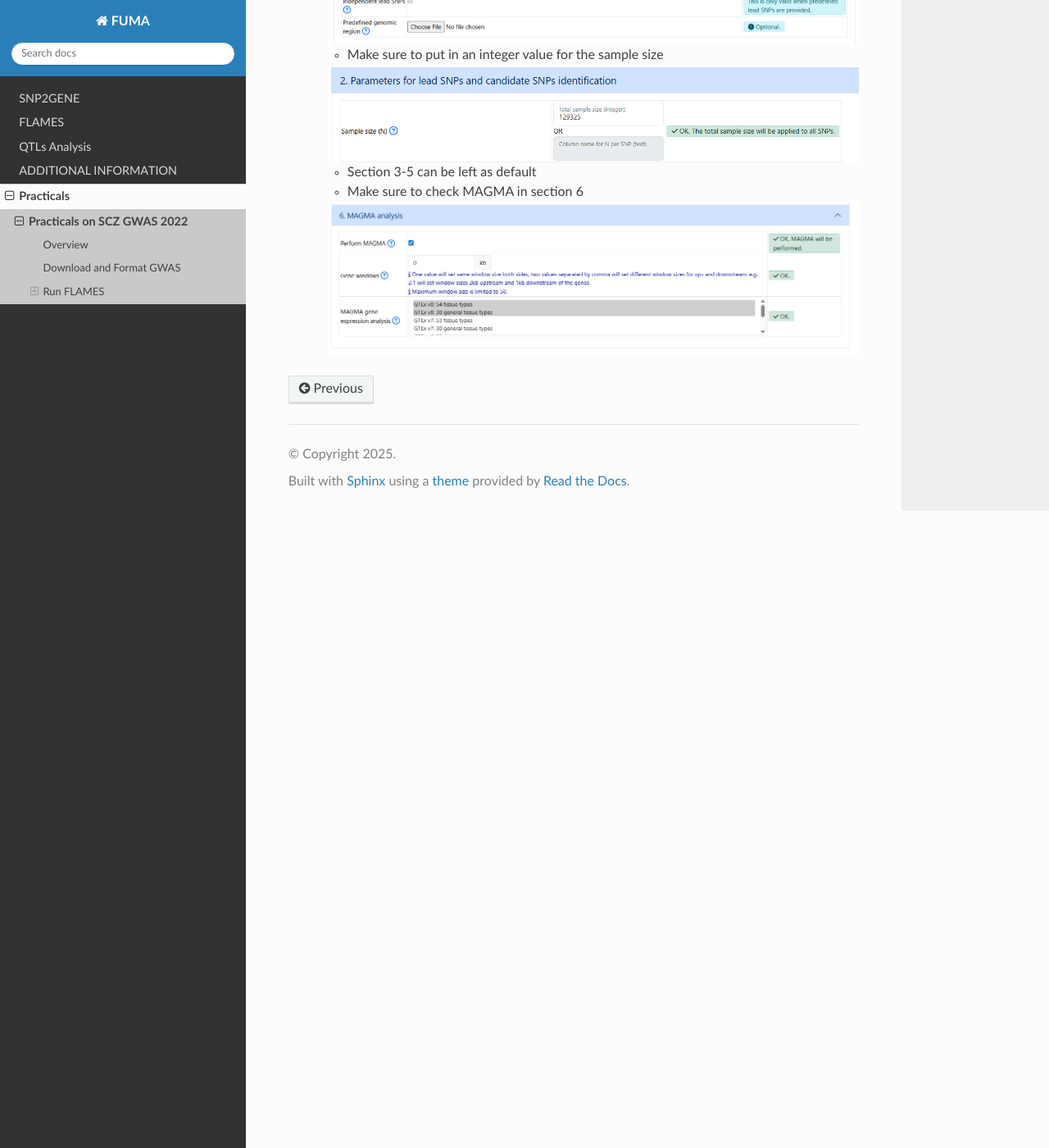
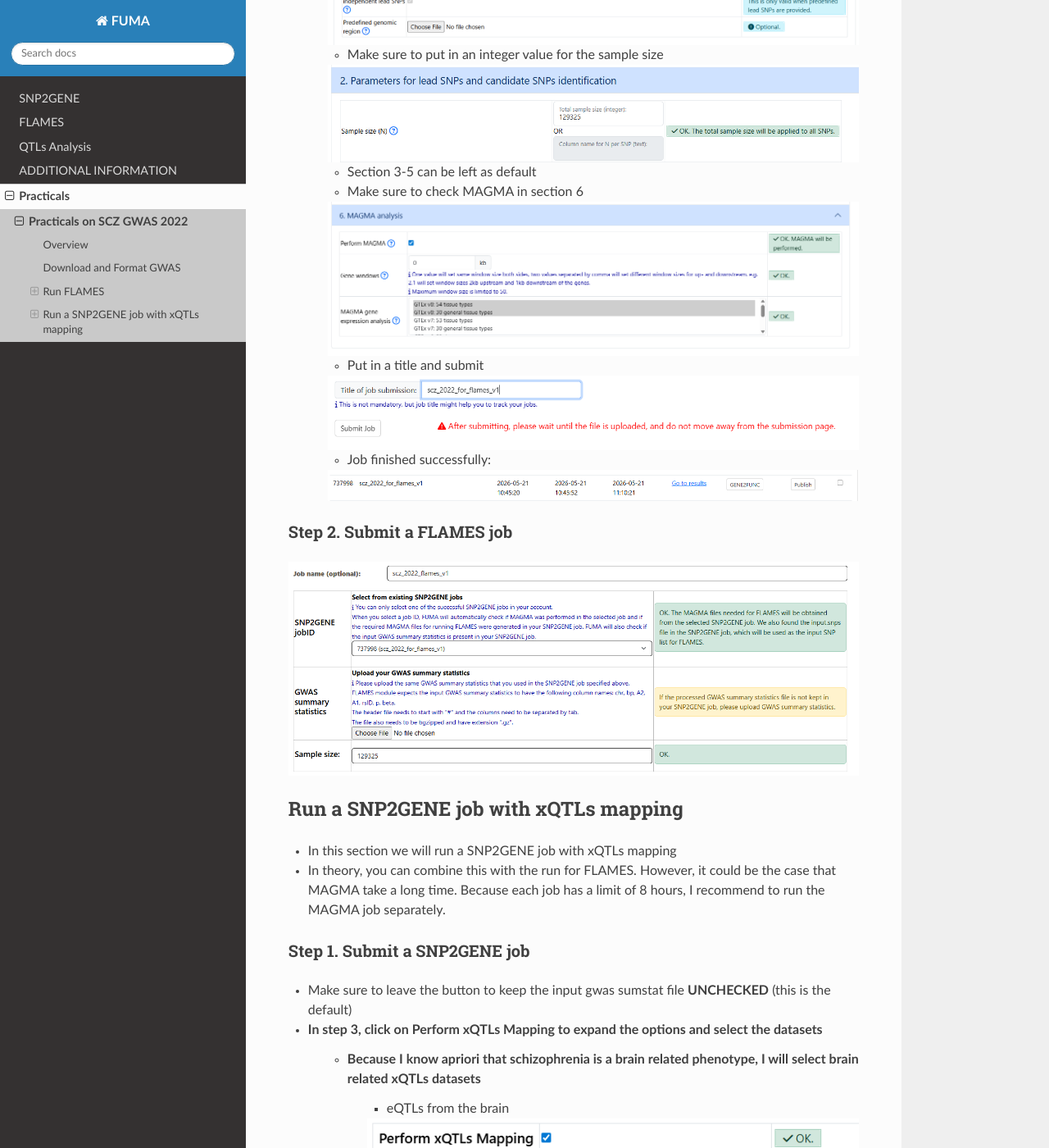
Before and after one commit to tanyaphung/fuma_docs, a Sphinx documentation site: the page built from docs/source/practicals/scz_gwas_2022.rst, in a window 1280 px wide and 1400 px high, scrolled down 2309 px. Shown: the whole window at 82% size. Built offline with Sphinx 7.4.7 and the Read the Docs theme 3.1.0, drawn with Linux system fonts in a browser that asks for light colours; some of the changed text lies outside the part shown.

Commit message:
temp save

```diff
--- a/docs/source/practicals/scz_gwas_2022.rst
+++ b/docs/source/practicals/scz_gwas_2022.rst
@@ -76,18 +76,58 @@
 - Submit a SNP2GENE job
 
     - Make sure to click on the button to keep the input gwas sumstat file for easy implementation of FLAMES
-
     .. image:: scz_2022_upload.png
         :width: 800
 
     - Make sure to put in an integer value for the sample size
-
     .. image:: scz_2022_samplesize.png
         :width: 800
 
     - Section 3-5 can be left as default
 
     - Make sure to check MAGMA in section 6
-
     .. image:: scz_2022_magma.png
         :width: 800
+
+    - Put in a title and submit
+    .. image:: scz_2022_submit.png
+        :width: 800
+
+    - Job finished successfully:
+    .. image:: scz_2022_snp2gene_for_flame_ok.png
+        :width: 800
+
+Step 2. Submit a FLAMES job
+^^^^^^^^^^^^^^^^^^^^^^^^^^^
+.. image:: scz_2022_submit_flames.png
+        :width: 800
+
+
+Run a SNP2GENE job with xQTLs mapping
+-------------------------------------
+- In this section we will run a SNP2GENE job with xQTLs mapping
+
+- In theory, you can combine this with the run for FLAMES. However, it could be the case that MAGMA take a long time. Because each job has a limit of 8 hours, I recommend to run the MAGMA job separately.
+
+Step 1. Submit a SNP2GENE job
+^^^^^^^^^^^^^^^^^^^^^^^^^^^^^
+- Make sure to leave the button to keep the input gwas sumstat file **UNCHECKED** (this is the default)
+
+- In step 3, click on **Perform xQTLs Mapping** to expand the options and select the datasets
+    - Because I know apriori that schizophrenia is a brain related phenotype, I will select brain related xQTLs datasets
+        - eQTLs from the brain
+        .. image:: scz_2022_brain_eqtls.png
+        :width: 800
+
+        - sQTLs from the brain
+        .. image:: scz_2022_brain_sqtls.png
+        :width: 800
+
+        - pQTLs from the brain
+        .. image:: scz_2022_brain_pqtls.png
+        :width: 800
+
+
+        - sceQTLs from the brain
+        .. image:: scz_2022_brain_sceqtls.png
+        :width: 800
```
Also changed, not shown: docs/source/practicals/scz_2022_brain_eqtls.png (added), docs/source/practicals/scz_2022_brain_pqtls.png (added), docs/source/practicals/scz_2022_brain_sceqtls.png (added), docs/source/practicals/scz_2022_brain_sqtls.png (added), docs/source/practicals/scz_2022_flames_submit.png (added), docs/source/practicals/scz_2022_snp2gene_for_flame_ok.png (added), docs/source/practicals/scz_2022_submit_flames.png (added).
